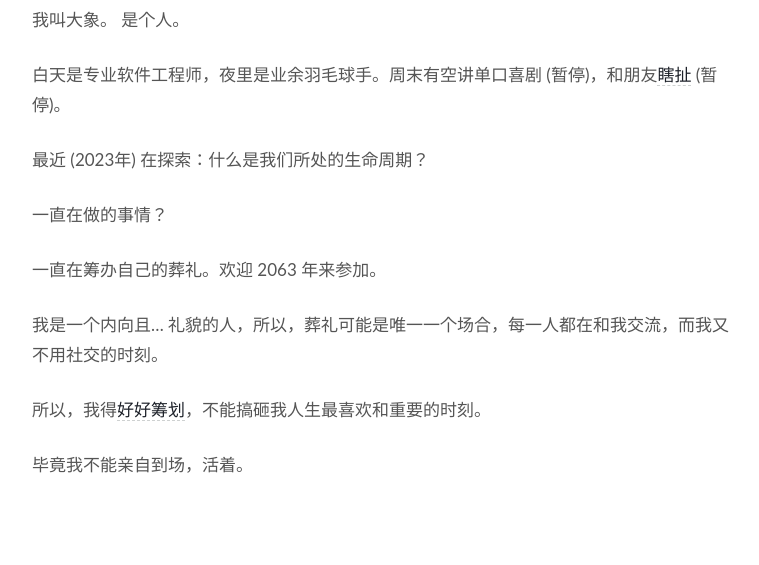
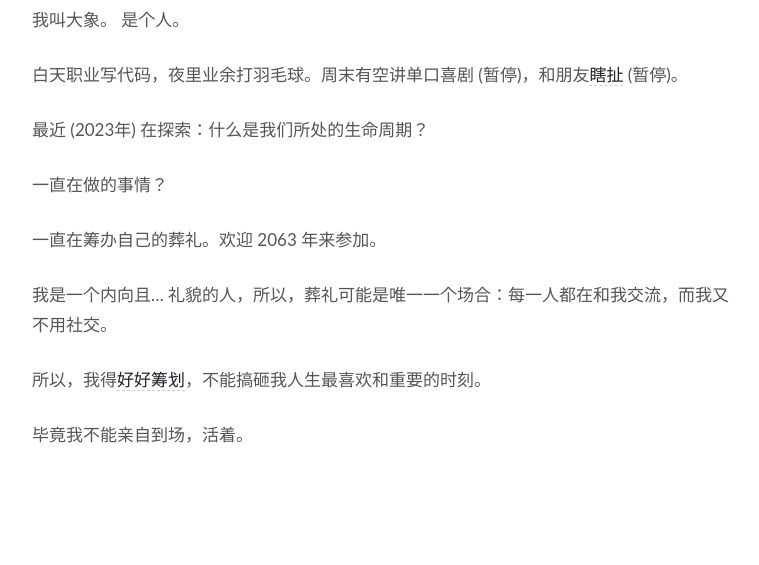
Before and after one commit to WillWang-X/willwang-x.github.io, a Jekyll site: the page built from about.md, in a window 1280 px wide. Shown: the part 500-1065 px from the top of the page, without its empty margins (258-1017 px from the left). Built offline with Jekyll 4.4.1, drawn with Linux system fonts in a browser that asks for light colours; after the commit the page ends 1035 px from its top, so only the background shows below that.

Commit message:
Update what i do

```diff
--- a/about.md
+++ b/about.md
@@ -8,7 +8,7 @@ permalink: /about/
 
 我叫大象。 是个人。
 
-白天是专业软件工程师，夜里是业余羽毛球手。周末有空讲单口喜剧 (暂停)，和朋友[瞎扯](https://xiangyigegeng.club/) (暂停)。
+白天职业写代码，夜里业余打羽毛球。周末有空讲单口喜剧 (暂停)，和朋友[瞎扯](https://xiangyigegeng.club/) (暂停)。
 
 最近 (2023年) 在探索：什么是我们所处的生命周期？
 
@@ -16,7 +16,7 @@ permalink: /about/
 
 一直在筹办自己的葬礼。欢迎 2063 年来参加。
 
-我是一个内向且... 礼貌的人，所以，葬礼可能是唯一一个场合，每一人都在和我交流，而我又不用社交的时刻。
+我是一个内向且... 礼貌的人，所以，葬礼可能是唯一一个场合：每一人都在和我交流，而我又不用社交。
 
 所以，我得[好好筹划](https://www.youtube.com/watch?v=sqD29TKWOqE&ab_channel=%E9%A3%8E%E7%9B%B4%E6%92%AD)，不能搞砸我人生最喜欢和重要的时刻。
 
```
